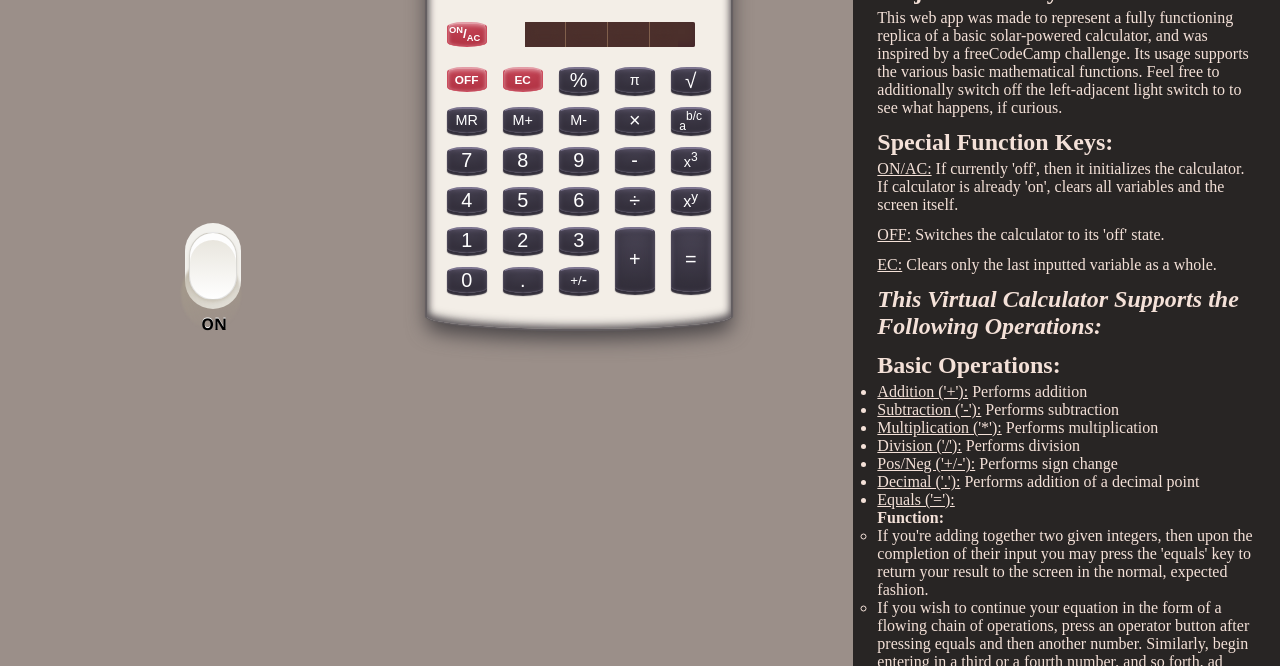
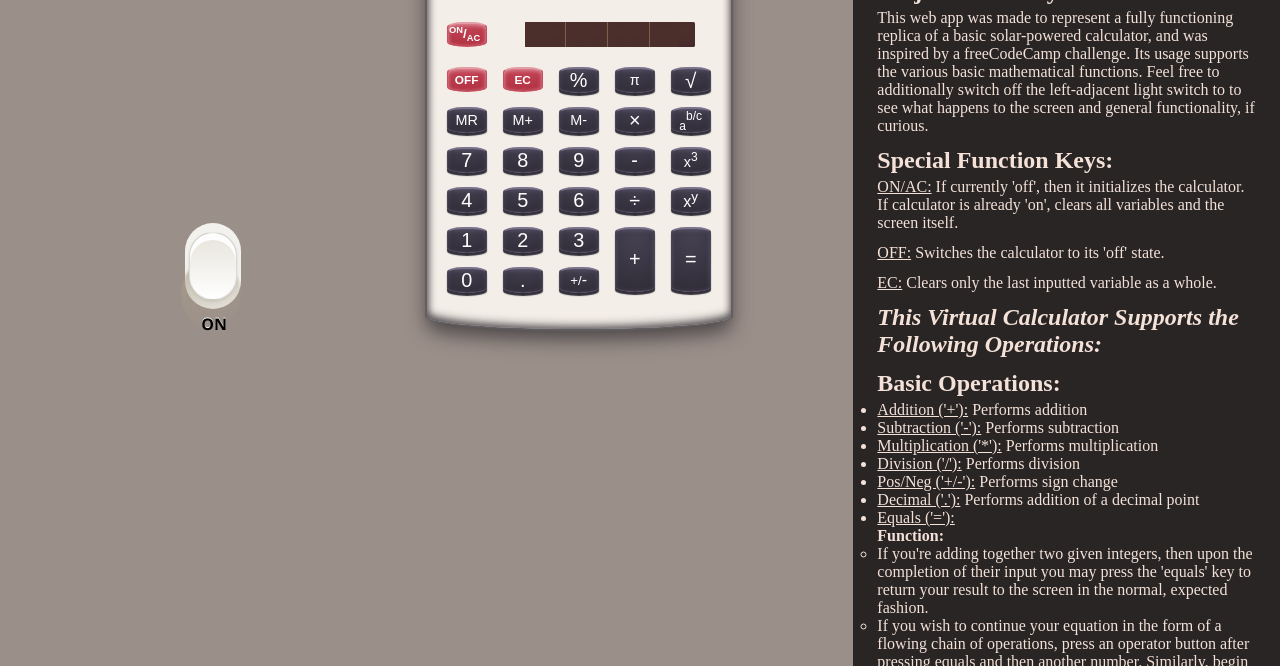
Before and after one commit to nyteksf/solar-calculator-sim, a plain HTML site: page index.html in a window 1280 px wide. Shown: the part 134-800 px from the top of the page. Drawn offline with nearby package versions, Linux system fonts and the light colour scheme.

Commit message:
Updated instructional text

```diff
--- a/index.html
+++ b/index.html
@@ -287,7 +287,8 @@
                             challenge. Its usage supports the various basic
                             mathematical functions. Feel free to additionally
                             switch off the left-adjacent light switch to
-                            to see what happens, if curious.
+                            to see what happens to the screen and general
+                            functionality, if curious.
                         </p>
                         <h2>
                             <p class="readMeHeader">Special Function Keys:</p>
```
